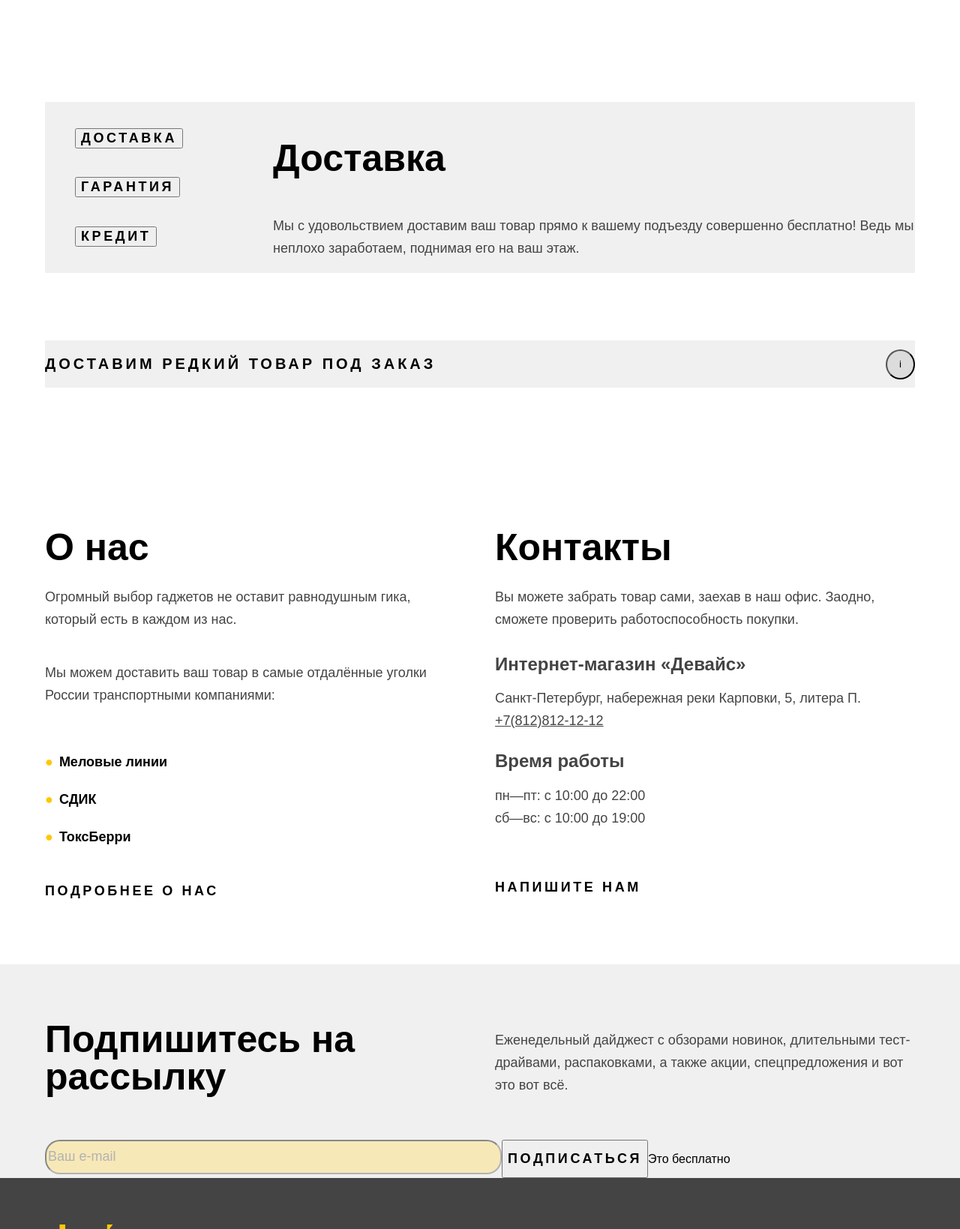
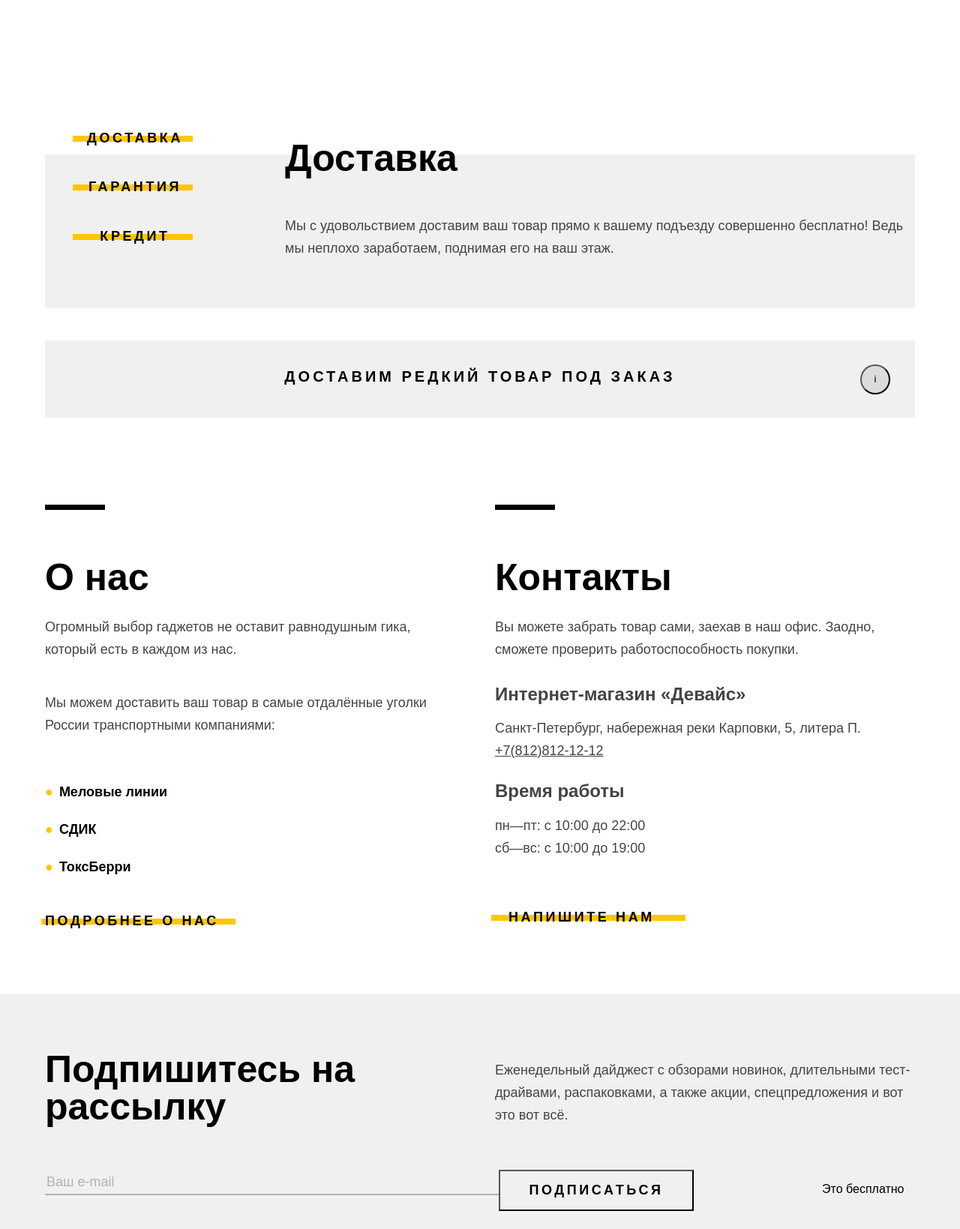
Before and after one commit to DenisIvashenko/674875-device-32, a plain HTML site: page index.html in a window 1280 px wide. Shown: the part 1161-2800 px from the top of the page at 75% size. Drawn offline with Linux system fonts and the light colour scheme; a web font is replaced by a local one.

Commit message:
сылки

```diff
--- a/index.html
+++ b/index.html
@@ -12,7 +12,7 @@
                 <div class="page-heder-top" >
                     <form class="search-form" method="POST" action="https://echo.htmlacademy.ru/">
                         <label class="search-label">
-                            <input type="text" name="search"  placeholder="Поиск по сайту">
+                            <input class="search" type="text" name="search"  placeholder="Поиск по сайту">
                             <span class="visually-hidden">Поиск по сайту</span>
                         </label>
                         <button class="search-button" type="submit" href="#">Найти</button>
@@ -42,7 +42,7 @@
                             <a class="navigation-link" href="#">Гарантия</a>
                         </li>
                         <li class="navigation-item">
-                            <a class="navigation-link" href="#">Контакты</a>
+                            <a class="navigation-link contacts-btn" href="#">Контакты</a>
                         </li>
                     </ul>
                 </nav>
@@ -156,7 +156,7 @@
                             </div>
                     </section>
                     <div class="thin">
-                        <p class="thin">Доставим редкий товар под заказ</p>
+                        <p class="thin-text">Доставим редкий товар под заказ</p>
                         <button class="thin-buttom">i</button>
                     </div>
                     <div class="info-block">
@@ -171,7 +171,7 @@
                                     </ul>
                                     <a class="about-more" href="#">Подробнее о нас</a>
                         </section>
-                        <section>
+                        <section class="contacts">
                             <h2 class="contacts-title">Контакты</h2>
                                 <p class="contacts-text">Вы можете забрать товар сами, заехав в наш офис. Заодно, сможете проверить работоспособность покупки.</p>
                             <h3 class="contacts-address-title">Интернет-магазин «Девайс»</h3>
@@ -195,7 +195,7 @@
                                     <form class="newsletter-form" action="#" method="POST">
                                         <label class="newsletter-email">
                                             <span class="visually-hidden">Ваш e-mail</span>
-                                            <input class="field" placeholder="Ваш e-mail" type="mail" name="newsletter-email" id="newsletter-email" required>
+                                            <input class="field-newsletter" placeholder="Ваш e-mail" type="mail" name="newsletter-email" id="newsletter-email" required>
                                         </label>
                                         <button class="button newsletter-button" type="submit">
                                             Подписаться
@@ -223,7 +223,9 @@
                     </ul>
                     <ul class="footer-social-list">
                         <li class="footer-social-item">
-                            <a class="button" href="https://www.facebook.com/htmlacademy">
+                            <a class="footer-social-link" href="https://www.facebook.com/htmlacademy"><svg class="" width="9" height="18" viewBox="0 0 9 18" fill="none" xmlns="http://www.w3.org/2000/svg">
+                                <path d="M6.5 3H9V0H5.6C2.8 0 2 1.7 2 4.2V6H0V9H2V18H5V9H8.3L8.9 6H5V4.5C5 3.7 5.3 3 6.5 3Z" fill="#444444"/>
+                                </svg>
                             <span class="visually-hidden">Фейсбук</span>
                             </a>
                         </li>
--- a/styles/styles.css
+++ b/styles/styles.css
@@ -71,7 +71,7 @@ body {
 .search {
     font-family: "rubik", sans-serif;
     font-weight: 400;
-    text-align: center;
+    text-align: left;
     color: #000000;
     background-color: #FFE17F;
     opacity: 0.3;
@@ -89,7 +89,7 @@ body {
     margin-right: 20px;
     display: block;
 }
-input {
+input.search {
     min-width: 480px;
     background-color: #FFE17F;
     width: 516px;
@@ -220,7 +220,9 @@ input:focus+.search-button {
     background-color: #FFE17F;
     border-radius: 50%;
     margin-left: 7px;
-
+}
+.contacts-btn {
+    margin-left: 62px;
 }
 .main-container {
     flex-grow: 1;
@@ -276,6 +278,19 @@ input:focus+.search-button {
     text-transform: uppercase;
     text-decoration: none;
     color: #000000;
+    position: relative;
+    min-width: 220px;
+    margin-left: 25px;
+}
+.slider-info::before {
+    content: "";
+    width: 220px;
+    height: 8px;
+    background-color: #FFC700;
+    position: absolute;
+    z-index: -1;
+    top: 10px;
+    left: -25px;
 }
 .slider-text-wrap {
     width: 560px;
@@ -430,13 +445,25 @@ input:focus+.search-button {
 }
 .advantages {
     display: flex;
+    margin-bottom: 90px;
+    position: relative;
+
+}
+.advantages::before {
+    content: "";
     background-color: #F0F0F0;
-    margin-bottom: 90px;
+    width: 100%;
+    height: 90%;
+    position: absolute;
+    top: 70px;
+    left: 0;
+    z-index: -1;
 }
 .advantages-list {
     display: flex;
     flex-direction: column;
     justify-content: space-around;
+    align-items: center;
     list-style: none;
     margin-right: 120px;
 }
@@ -455,6 +482,20 @@ input:focus+.search-button {
     color: #000000;
     letter-spacing: 0.2em;
     text-transform: uppercase;
+    border: none;
+    background-color: inherit;
+    position: relative;
+    min-width: 160px;
+}
+.advantages-link::before {
+    content: "";
+    width: 160px;
+    height: 8px;
+    background-color: #FFC700;
+    position: absolute;
+    z-index: -1;
+    top: 8px;
+    left: -3px;
 }
 .advantages-title {
     font-family: "raleway", sans-serif;
@@ -472,6 +513,9 @@ input:focus+.search-button {
 .thin {
     display: flex;
     align-items: center;
+    background-color: #F0F0F0;
+}
+.thin-text {
     font-family: "raleway", sans-serif;
     font-weight: 800;
     font-size: 20px;
@@ -480,7 +524,8 @@ input:focus+.search-button {
     letter-spacing: 0.2em;
     text-transform: uppercase;
     background-color: #F0F0F0;
-    width: 1160px;
+    min-width: 910px;
+    margin: 37px 52px 43px 125px;
 }
 .thin-buttom {
     width: 40px;
@@ -494,6 +539,17 @@ input:focus+.search-button {
     grid-gap: 40px;
     padding-top: 146px;
     margin-bottom: 87px;
+}
+.about {
+    position: relative;
+}
+.about::before {
+    content: "";
+    width: 80px;
+    height: 7px;
+    background-color: #000;
+    position: absolute;
+    top: -30px;
 }
 .about-title {
     font-family: "raleway", sans-serif;
@@ -540,6 +596,28 @@ input:focus+.search-button {
     text-decoration: none;
     color: #000000;
     display: block;
+    position: relative;
+}
+.about-more::before {
+    content: "";
+    width: 259px;
+    height: 8px;
+    background-color: #FFC700;
+    position: absolute;
+    z-index: -1;
+    top: 7px;
+    left: -5px;
+}
+.contacts {
+    position: relative;
+}
+.contacts::before {
+    content: "";
+    width: 80px;
+    height: 7px;
+    background-color: #000;
+    position: absolute;
+    top: -30px;
 }
 .contacts-title {
     font-family: "raleway", sans-serif;
@@ -612,9 +690,22 @@ input:focus+.search-button {
     text-decoration: none;
     color: #000000;
     display: block;
+    position: relative;
+    padding-left: 18px;
+}
+.contacts-link::before {
+    content: "";
+    width: 259px;
+    height: 8px;
+    background-color: #FFC700;
+    position: absolute;
+    z-index: -1;
+    top: 7px;
+    left: -5px;
 }
 .newsletter {
     background-color: #F0F0F0;
+    padding-bottom: 131px;
 }
 .newsletter-container {
     display: grid;
@@ -644,7 +735,7 @@ input:focus+.search-button {
     display: flex;
     grid-column: 1/-1;
 }
-.field {
+.field-newsletter {
     font-family: "rubik", sans-serif;
     font-weight: 400;
     font-size: 18px;
@@ -653,7 +744,14 @@ input:focus+.search-button {
     opacity: 0.5;
     min-width: 601px;
 }
-.button, newsletter-button {
+input.field-newsletter {
+    background-color: #F0F0F0;
+    border-top: #000 ;
+    border-left: #000;
+    border-right: #000 ;
+
+}
+.button.newsletter-button {
     font-family: "raleway", sans-serif;
     font-weight: 800;
     font-size: 18px;
@@ -661,8 +759,15 @@ input:focus+.search-button {
     text-align: center;
     letter-spacing: 0.2em;
     text-transform: uppercase;
+    display: block;
+}
+.button.newsletter-button {
+    width: 260px;
+    height: 55px;
+    background-color: #F0F0F0;
 }
 .newsletter-free {
+    margin-left: 171px;
 }
 .page-footer {
     background-color: #444444;
@@ -683,6 +788,15 @@ input:focus+.search-button {
     color: #ffffff;
     grid-row: 2/3; grid-column: 1/2;
     padding-bottom: 66px;
+    position: relative;
+}
+.footer-contacts-address::before {
+    content: "";
+    width: 80px;
+    height: 7px;
+    background-color: #FFC700;
+    position: absolute;
+    top: 100px;
 }
 .footer-navigation-list {
     display: flex;
@@ -696,6 +810,9 @@ input:focus+.search-button {
     justify-content: space-between;
     list-style-type: none;
     grid-row: 3/4; grid-column: 2/3;
+}
+.footer-social-link {
+    display: inline-block;
 }
 .footer-navigation-link {
     font-family: "raleway", sans-serif;
```
